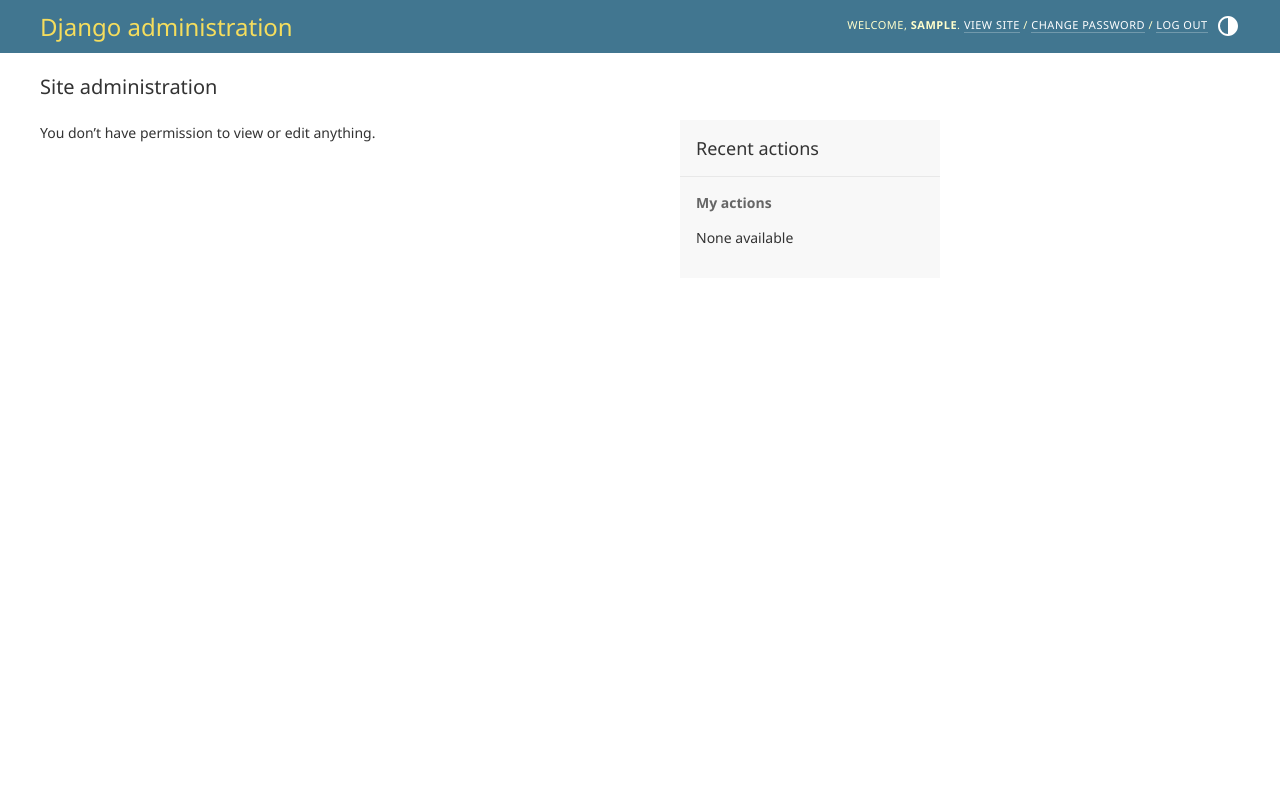
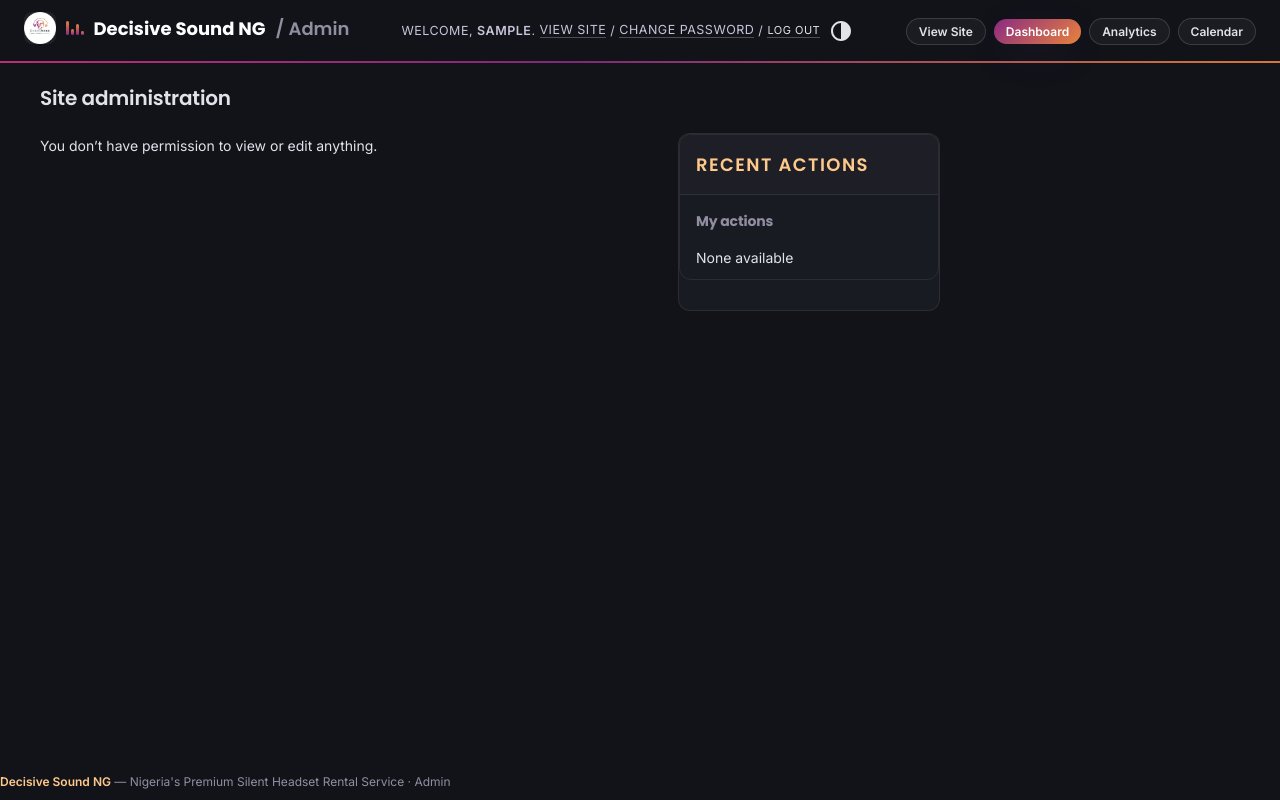
Before and after one commit to Scodos1/decisivesound, a Django app: page /admin/ in a window 1280 px wide. Run offline with Django 5.2, Linux system fonts and the light colour scheme; the visitor is signed in with stand-in values (Sample User, id 1); data comes from the database, SQL or seed files in the repository; data that the repository does not hold is empty.

Commit message:
Style Django admin to match site brand (dark + gradient)

```diff
--- /dev/null
+++ b/static/css/admin/decisive-admin.css
@@ -0,0 +1,299 @@
+/* ============================================================
+   Decisive Sound NG — Django Admin Theme
+   Matches site design tokens (static/css/variables.css):
+   Silent Pulse / dark glass + magenta->orange gradient
+   ============================================================ */
+
+/* ---------- Brand variables — force dark in all modes ---------- */
+:root,
+html[data-theme="light"],
+html[data-theme="dark"] {
+  --primary: #8b2a82;
+  --secondary: #111319;
+  --accent: #e8823c;
+  --primary-fg: #fff;
+
+  --body-fg: #e2e2eb;
+  --body-bg: #111319;
+  --body-quiet-color: #928ea2;
+  --body-medium-color: #c9c4d9;
+  --body-loud-color: #ffffff;
+
+  --header-color: #e2e2eb;
+  --header-branding-color: #ffffff;
+  --header-bg: #111319;
+  --header-link-color: #e2e2eb;
+
+  --breadcrumbs-fg: #c9c4d9;
+  --breadcrumbs-link-fg: #ffc98b;
+  --breadcrumbs-bg: #191b22;
+
+  --link-fg: #ffc98b;
+  --link-hover-color: #ffcb4d;
+  --link-selected-fg: #e8823c;
+
+  --hairline-color: rgba(255,255,255,0.08);
+  --border-color: #474556;
+
+  --error-fg: #ffb4ab;
+
+  --darkened-bg: #191b22;
+  --selected-bg: #1e1f26;
+  --selected-row: rgba(201,50,125,0.14);
+
+  --button-fg: #fff;
+  --button-bg: #8b2a82;
+  --button-hover-bg: #c9327d;
+  --default-button-bg: #8b2a82;
+  --default-button-hover-bg: #c9327d;
+  --close-button-bg: #33343b;
+  --close-button-hover-bg: #474556;
+  --delete-button-bg: #ba2121;
+  --delete-button-hover-bg: #a41515;
+
+  --object-tools-fg: #fff;
+  --object-tools-bg: #33343b;
+  --object-tools-hover-bg: #474556;
+
+  --font-family-primary: 'Inter', "Segoe UI", system-ui, Roboto, sans-serif;
+
+  color-scheme: dark;
+}
+
+/* ---------- Base ---------- */
+body {
+  background: var(--body-bg);
+  color: var(--body-fg);
+  font-family: var(--font-family-primary);
+}
+
+h1, h2, h3, caption {
+  font-family: 'Poppins', 'Inter', sans-serif;
+  letter-spacing: -0.01em;
+}
+
+a:link, a:visited { color: var(--link-fg); }
+a:hover { color: var(--link-hover-color); }
+
+/* ---------- Header ---------- */
+#header {
+  background: #111319;
+  border-bottom: 1px solid rgba(255,255,255,0.08);
+  position: relative;
+  padding: 12px 24px;
+  display: flex;
+  align-items: center;
+  justify-content: space-between;
+  flex-wrap: wrap;
+  gap: 12px;
+  overflow: visible;
+}
+
+#branding, #site-name {
+  flex: 0 1 auto;
+  min-width: 0;
+}
+
+#header::after {
+  content: '';
+  position: absolute;
+  left: 0; right: 0; bottom: -1px;
+  height: 2px;
+  background: linear-gradient(90deg, #c9327d 0%, #8b2a82 45%, #e8823c 100%);
+  opacity: 0.9;
+}
+
+#site-name a {
+  font-family: 'Poppins', sans-serif !important;
+  font-weight: 700;
+  font-size: 18px;
+  color: #fff !important;
+}
+
+.ds-brand {
+  display: inline-flex;
+  align-items: center;
+  gap: 10px;
+}
+
+.ds-brand img {
+  height: 32px;
+  width: 32px;
+  object-fit: contain;
+  border-radius: 8px;
+  background: rgba(255,255,255,0.06);
+}
+
+/* equalizer bars — same signature as site nav */
+.ds-eq { display: inline-flex; align-items: flex-end; gap: 2.5px; height: 14px; }
+.ds-eq span {
+  width: 2.5px; border-radius: 2px;
+  background: linear-gradient(180deg, #e8823c, #8b2a82);
+  animation: dsEq 1.15s ease-in-out infinite;
+}
+.ds-eq span:nth-child(1) { height: 40%; animation-delay: -0.9s; }
+.ds-eq span:nth-child(2) { height: 100%; animation-delay: -0.5s; }
+.ds-eq span:nth-child(3) { height: 65%; animation-delay: -1.1s; }
+.ds-eq span:nth-child(4) { height: 80%; animation-delay: -0.2s; }
+@keyframes dsEq { 0%,100% { height: 25%; } 50% { height: 100%; } }
+
+#user-tools, #user-tools a { color: #c9c4d9 !important; font-size: 12.5px; }
+#user-tools a:hover { color: #ffc98b !important; }
+
+/* quick links — lives in nav-global, not inside branding,
+   so the narrow login header never overflows */
+#nav-global, .ds-admin-links {
+  display: flex;
+  flex-wrap: wrap;
+  gap: 8px;
+  align-items: center;
+  margin: 0;
+  padding: 0;
+}
+.ds-admin-links {
+  margin-left: auto;
+}
+.ds-admin-links a {
+  font-size: 12px;
+  font-weight: 600;
+  padding: 5px 12px;
+  border-radius: 999px;
+  border: 1px solid rgba(255,255,255,0.14);
+  background: rgba(255,255,255,0.04);
+  color: #e2e2eb !important;
+}
+.ds-admin-links a:hover {
+  border-color: rgba(232,130,60,0.6);
+  color: #ffc98b !important;
+}
+.ds-admin-links a.ds-cta {
+  background: linear-gradient(135deg, #8b2a82 0%, #e8823c 100%);
+  border: none;
+  color: #fff !important;
+  box-shadow: 0 10px 40px -10px rgba(139,42,130,0.45);
+}
+
+/* ---------- Breadcrumbs ---------- */
+div.breadcrumbs {
+  background: var(--breadcrumbs-bg);
+  color: var(--breadcrumbs-fg);
+  border-bottom: 1px solid rgba(255,255,255,0.06);
+}
+div.breadcrumbs a { color: var(--breadcrumbs-link-fg); }
+
+/* ---------- Modules / tables ---------- */
+.module h2, .module caption, .inline-group h2 {
+  background: #1e1f26 !important;
+  color: #ffc98b !important;
+  font-family: 'Poppins', sans-serif;
+  font-size: 12px;
+  letter-spacing: 0.08em;
+  text-transform: uppercase;
+}
+
+.module {
+  background: #191b22;
+  border: 1px solid rgba(255,255,255,0.08);
+  border-radius: 12px;
+  overflow: hidden;
+}
+
+#content-related { background: #191b22; border: 1px solid rgba(255,255,255,0.08); border-radius: 12px; }
+#content-related h2 { color: #ffc98b; }
+
+tr:nth-child(odd) { background: rgba(255,255,255,0.015); }
+tr:nth-child(even) { background: transparent; }
+#result_list thead th {
+  background: #1e1f26;
+  color: #c9c4d9;
+  font-family: 'Poppins', sans-serif;
+  font-size: 11px;
+  letter-spacing: 0.06em;
+  text-transform: uppercase;
+}
+#changelist .actions { background: #191b22; border: 1px solid rgba(255,255,255,0.08); border-radius: 8px; }
+#changelist .paginator { color: #928ea2; }
+
+/* selected row */
+tr.selected { background: var(--selected-row) !important; }
+
+/* ---------- Buttons ---------- */
+.button, input[type=submit], input[type=button], .submit-row input, a.button {
+  border-radius: 8px !important;
+  font-family: 'Poppins', sans-serif;
+  font-weight: 600;
+}
+
+input[type=submit].default, .submit-row input[type=submit],
+.button.default, .object-tools a:focus, .object-tools a:hover {
+  background: linear-gradient(135deg, #8b2a82 0%, #e8823c 100%) !important;
+  box-shadow: 0 10px 40px -10px rgba(139,42,130,0.45);
+  border: none;
+}
+
+.object-tools a {
+  border-radius: 8px !important;
+  font-family: 'Poppins', sans-serif;
+  font-weight: 600;
+}
+.object-tools a.addlink { background: linear-gradient(135deg, #8b2a82 0%, #e8823c 100%); }
+
+/* ---------- Forms ---------- */
+.form-row { border-bottom: 1px solid rgba(255,255,255,0.06) !important; }
+fieldset { background: transparent; }
+fieldset .description { color: #928ea2 !important; }
+
+input[type=text], input[type=password], input[type=email], input[type=url],
+input[type=number], input[type=tel], textarea, select {
+  background: #0c0e14 !important;
+  border: 1px solid #474556 !important;
+  border-radius: 8px !important;
+  color: #e2e2eb !important;
+}
+input:focus, textarea:focus, select:focus {
+  border-color: #c9327d !important;
+  box-shadow: 0 0 0 2px rgba(201,50,125,0.25);
+  outline: none;
+}
+
+/* help text */
+.help, p.help { color: #928ea2 !important; }
+
+/* ---------- Messages ---------- */
+.messagelist li.success { background: rgba(37,211,102,0.12); border-left: 3px solid #25D366; color: #e2e2eb; }
+.messagelist li.warning { background: rgba(255,203,77,0.12); border-left: 3px solid #ffcb4d; color: #e2e2eb; }
+.messagelist li.error { background: rgba(255,180,171,0.1); border-left: 3px solid #ffb4ab; color: #e2e2eb; }
+
+/* ---------- Login ---------- */
+body.login {
+  background:
+    radial-gradient(600px 300px at 20% 0%, rgba(201,50,125,0.18), transparent 60%),
+    radial-gradient(600px 300px at 90% 20%, rgba(232,130,60,0.14), transparent 60%),
+    #111319;
+}
+body.login #header { background: transparent; border: none; display: block; }
+body.login #header::after { display: none; }
+body.login #nav-global, body.login .ds-admin-links { display: none !important; }
+body.login #container {
+  background: rgba(26,29,36,0.85);
+  backdrop-filter: blur(12px);
+  border: 1px solid rgba(255,255,255,0.08);
+  border-radius: 16px;
+  box-shadow: 0 10px 40px -10px rgba(139,42,130,0.45);
+}
+body.login .submit-row input[type=submit] { width: 100%; }
+
+/* ---------- Footer ---------- */
+#footer { color: #928ea2; }
+.ds-footer { font-size: 12px; color: #928ea2; }
+.ds-footer strong { color: #ffc98b; }
+
+/* ---------- Responsive ---------- */
+@media (max-width: 1024px) {
+  #header { gap: 10px; }
+  .ds-admin-links { margin-left: 0; }
+}
+@media (max-width: 767px) {
+  #nav-global, .ds-admin-links { display: none; }
+  #header { padding: 10px 14px; }
+}
--- /dev/null
+++ b/templates/admin/base_site.html
@@ -0,0 +1,39 @@
+{% extends "admin/base.html" %}
+{% load static %}
+
+{% block title %}Decisive Sound NG — Admin{% endblock %}
+
+{% block extrastyle %}
+{{ block.super }}
+<link rel="preconnect" href="https://fonts.googleapis.com">
+<link href="https://fonts.googleapis.com/css2?family=Poppins:wght@600;700&family=Inter:wght@400;500;600&display=swap" rel="stylesheet">
+<link rel="stylesheet" href="{% static 'css/admin/decisive-admin.css' %}">
+<link rel="icon" href="{% static 'images/logo-badge.png' %}">
+{% endblock %}
+
+{% block branding %}
+<div id="site-name">
+  <a href="{% url 'admin:index' %}" class="ds-brand">
+    <img src="{% static 'images/logo-badge.png' %}" alt="Decisive Sound NG" onerror="this.style.display='none'">
+    <span class="ds-eq" aria-hidden="true"><span></span><span></span><span></span><span></span></span>
+    Decisive Sound NG <span style="font-weight:400;color:#928ea2;">/ Admin</span>
+  </a>
+</div>
+{% endblock %}
+
+{% block nav-global %}
+{% if not is_popup and user.is_authenticated and user.is_staff %}
+<div class="ds-admin-links">
+  <a href="{% url 'home' %}" target="_blank">View Site</a>
+  <a href="{% url 'admin_dashboard' %}" class="ds-cta">Dashboard</a>
+  <a href="{% url 'analytics_dashboard' %}">Analytics</a>
+  <a href="{% url 'dashboard_calendar' %}">Calendar</a>
+</div>
+{% endif %}
+{% endblock %}
+
+{% block footer %}
+<div id="footer">
+  <p class="ds-footer"><strong>Decisive Sound NG</strong> — Nigeria's Premium Silent Headset Rental Service · Admin</p>
+</div>
+{% endblock %}
--- a/templates/admin/booking/booking/change_list.html
+++ b/templates/admin/booking/booking/change_list.html
@@ -3,7 +3,7 @@
 
 {% block object-tools-items %}
   <li>
-    <a href="{% url 'admin_dashboard' %}" class="button" style="background:#1f6feb;">
+    <a href="{% url 'admin_dashboard' %}" class="button" style="background:linear-gradient(135deg,#8b2a82 0%,#e8823c 100%);border:none;color:#fff;box-shadow:0 10px 40px -10px rgba(139,42,130,0.45);">
       📊 View Dashboard
     </a>
   </li>
```
Also changed, not shown: booking/admin.py (+9 -0 lines).
